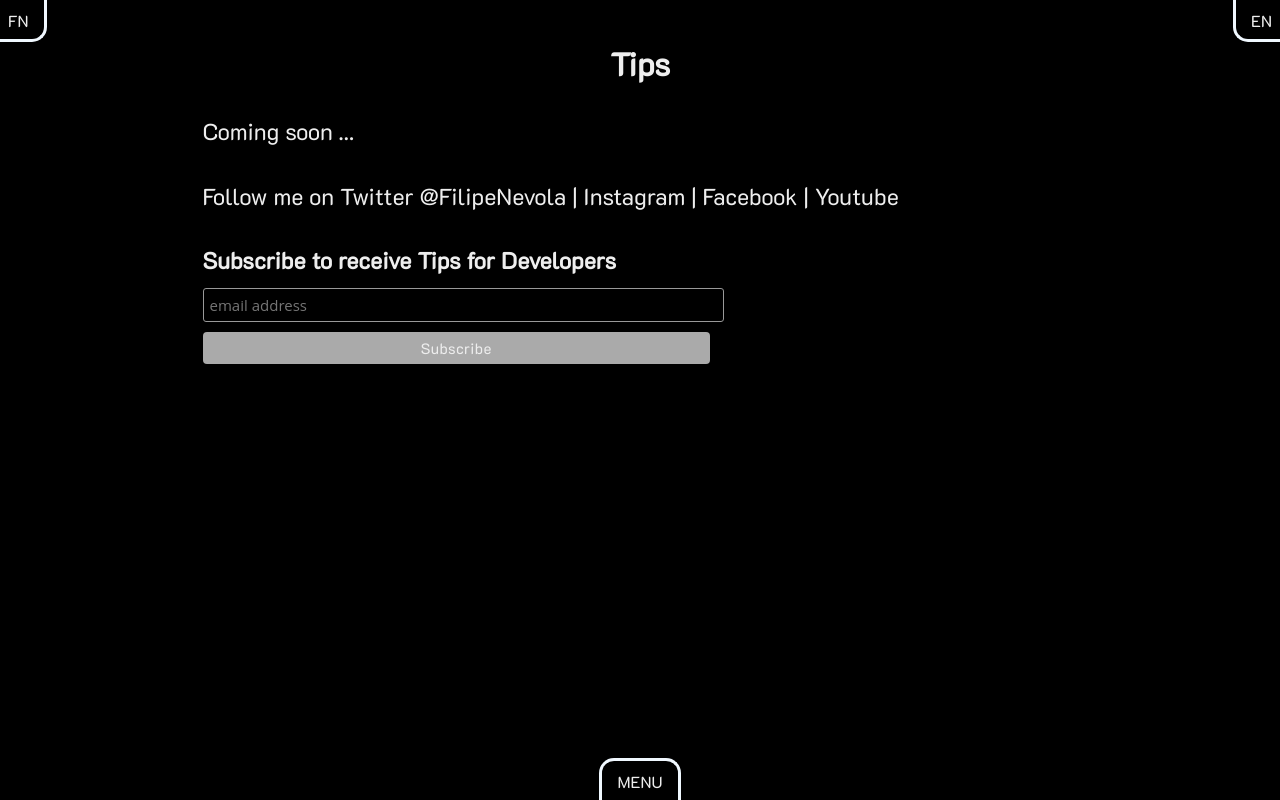
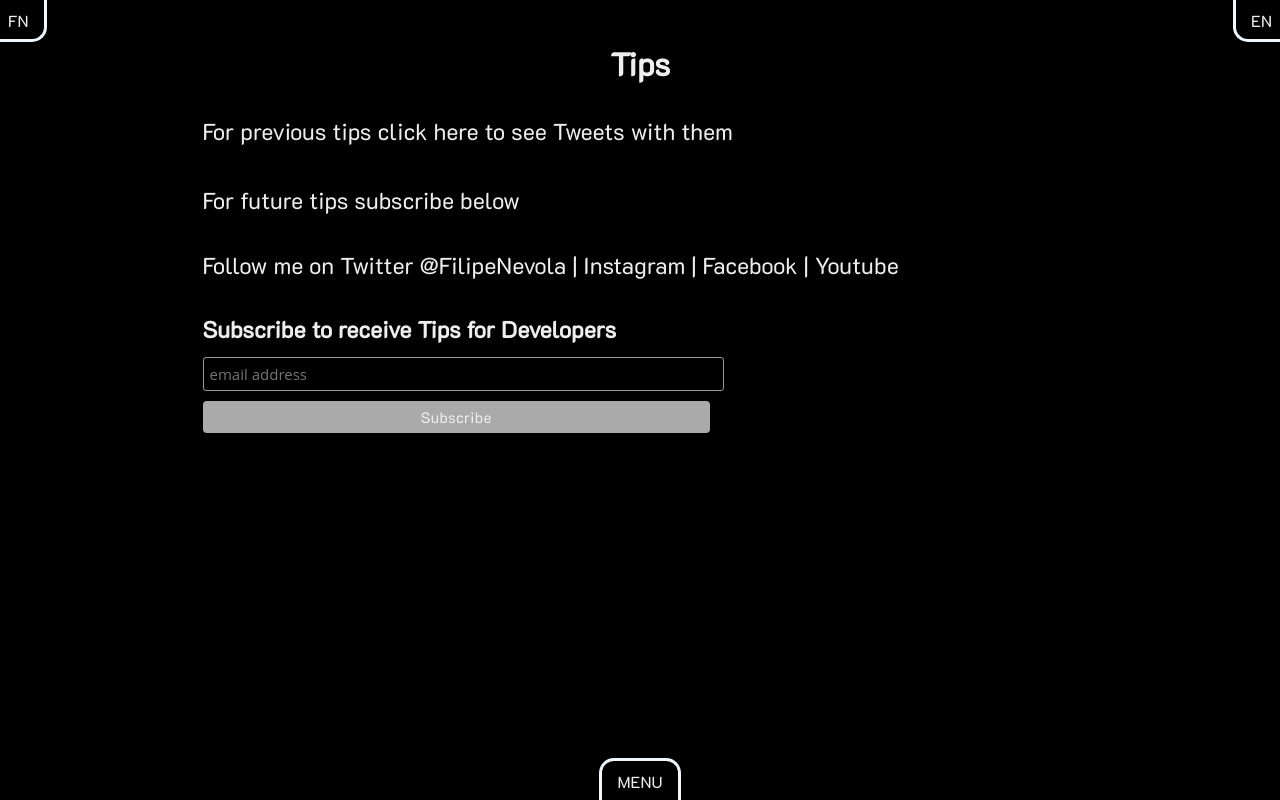
Before and after one commit to filipenevola/filipenevola, a Next.js app: page /tips in a window 1280 px wide. Built offline with nearby package versions, Linux system fonts and the light colour scheme.

Commit message:
updating tips page

```diff
--- a/pages/tips.js
+++ b/pages/tips.js
@@ -5,10 +5,28 @@ import { Content } from "../components/content";
 
 const TEXT = {
   en: {
-    soon: key => <p key={key}>Coming soon ...</p>
+    0: key => (
+      <Fragment key={key}>
+        <a href="https://twitter.com/i/moments/1053667928749600768">
+          For previous tips click here to see Tweets with them
+        </a>
+        <br />
+        <br />
+        For future tips subscribe below
+      </Fragment>
+    )
   },
   pt: {
-    soon: key => <p key={key}>Em breve ...</p>
+    0: key => (
+      <Fragment key={key}>
+        <a href="https://twitter.com/i/moments/1053667928749600768">
+          Para dicas passadas clique aqui para ver os Tweets
+        </a>
+        <br />
+        <br />
+        Para dicas futuras se inscreva abaixo
+      </Fragment>
+    )
   }
 };
 export default () => (
```
